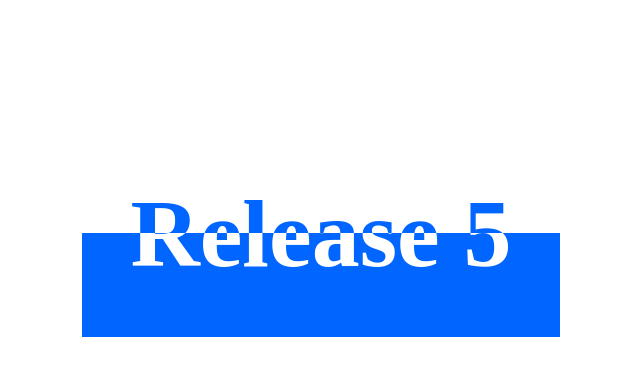
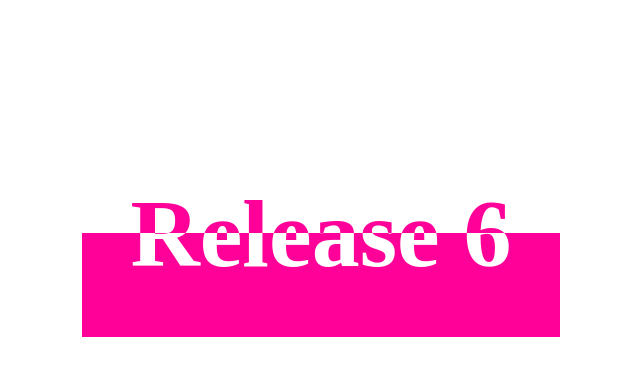
Before and after one commit to matmille/s2i-php-edge-workshop, a PHP site: page / in a window 1280 px wide. Shown: the part 167-543 px from the top of the page, without its empty margins (319-959 px from the left). Run offline with PHP 8.4, Linux system fonts and the light colour scheme.

Commit message:
Update index.php

```diff
--- a/index.php
+++ b/index.php
@@ -4,7 +4,7 @@
 
 <?php
 
-$release = 5;
+$release = 6;
 
 if ($release == "[undefined]") {
   $color = sprintf('#%06X', mt_rand(0, 0xFFFFFF));
```
